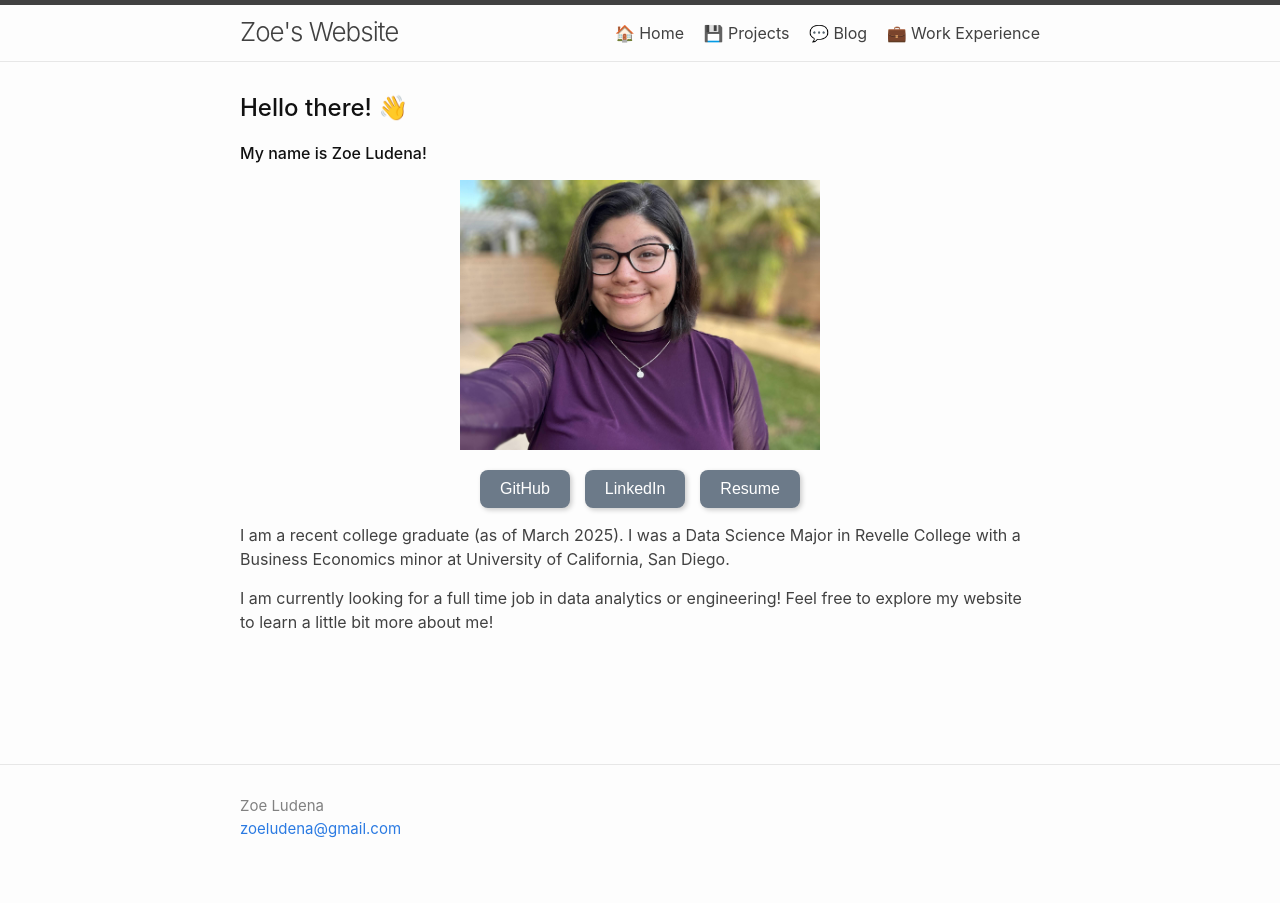
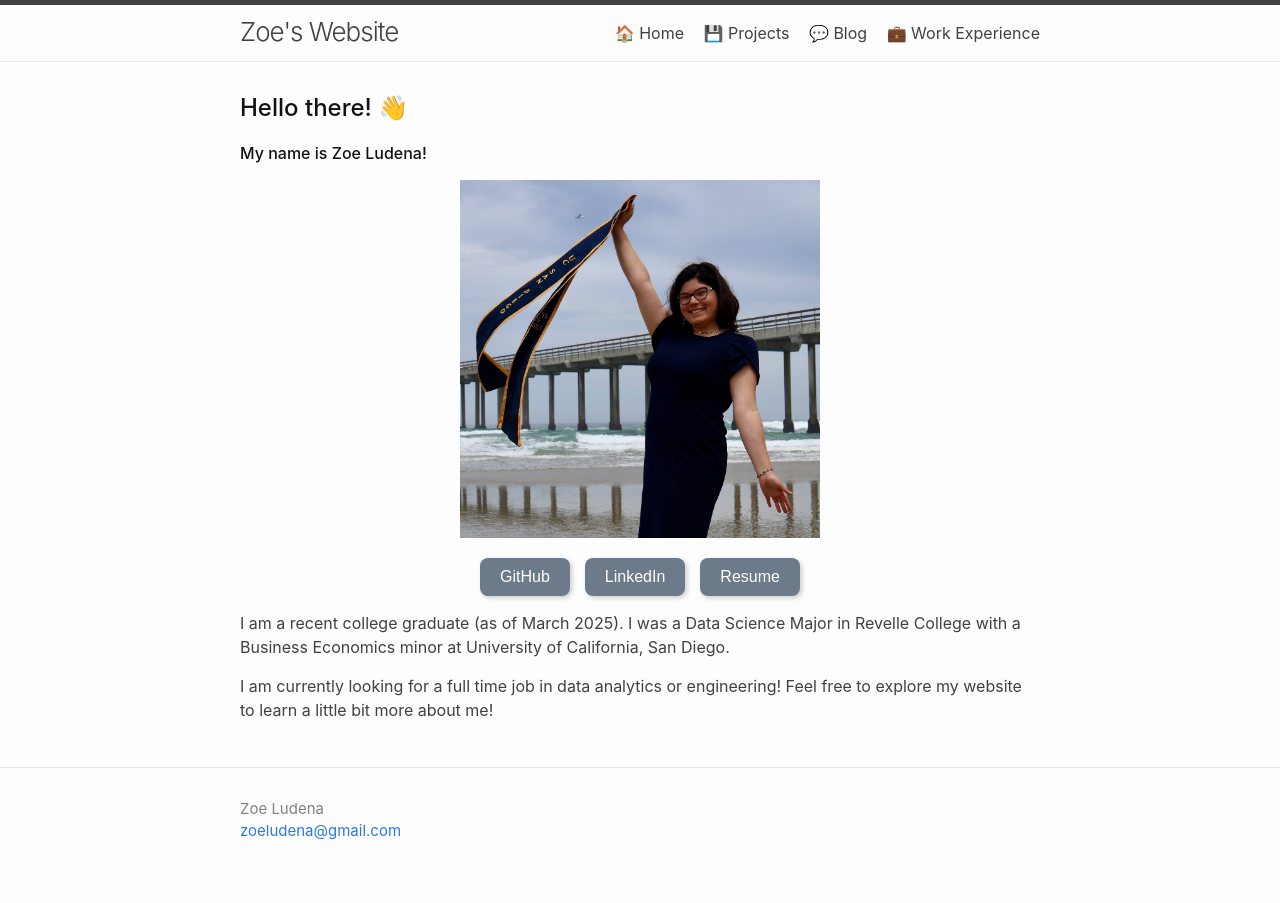
Before and after one commit to zoeludena/zoeludena.github.io, a Jekyll site: the page built from index.md, in a window 1280 px wide. Built offline with Jekyll 4.4.1, drawn with Linux system fonts in a browser that asks for light colours.

Commit message:
Update index.md

```diff
--- a/index.md
+++ b/index.md
@@ -9,7 +9,7 @@ order: 1
 #### My name is Zoe Ludena!
 
 <div style="display: flex; flex-direction: column; align-items: center;">
-  <img src="/assets/images/portrait.jpg" alt="Zoe_Picture" style="width: 45%;">
+  <img src="/assets/images/portrait.jpeg" alt="Zoe_Picture" style="width: 45%;">
 
   <div style="display: flex; gap: 15px; margin-top: 20px;">
     <a href="https://github.com/zoeludena" target="_blank">
```
